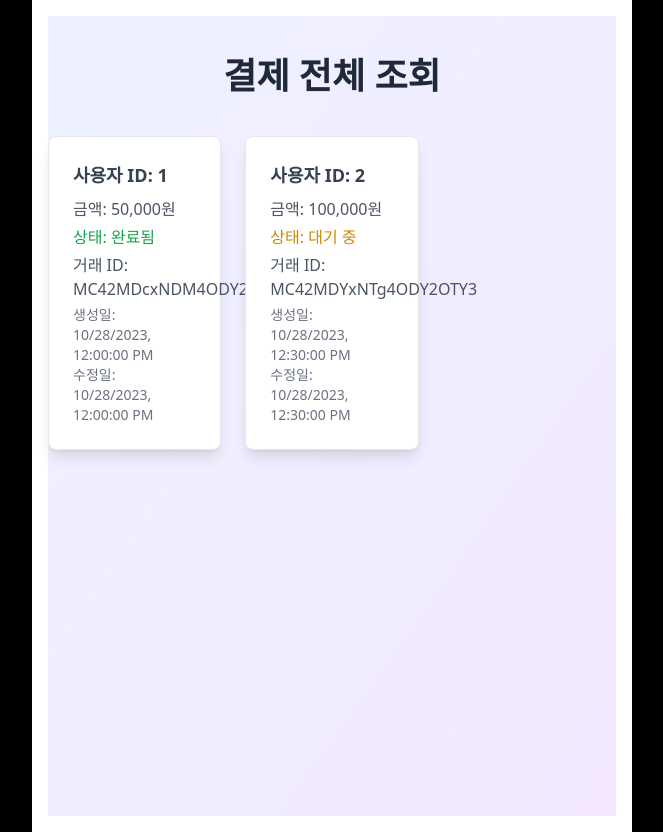
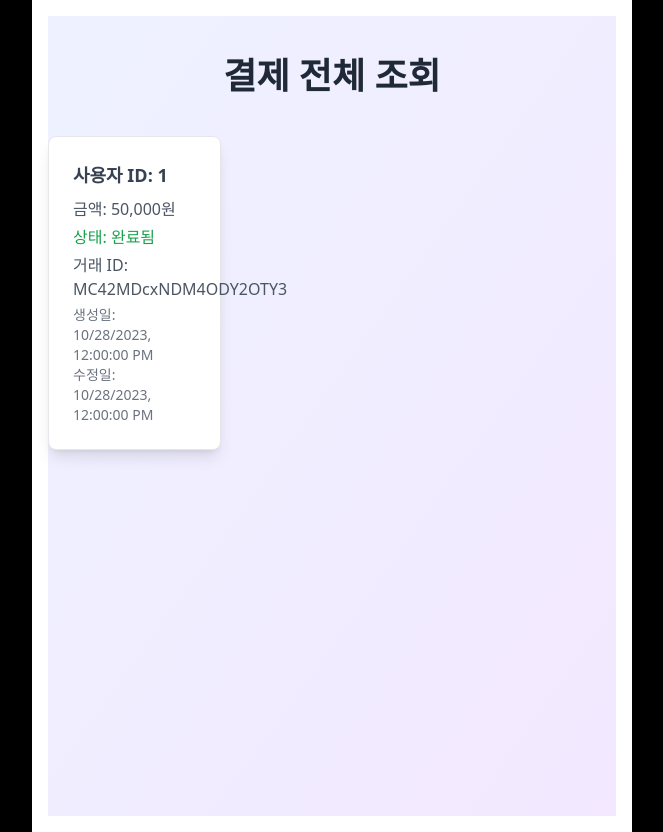
Before and after one commit to hk-toss-full/carrot-front, a React (Vite) app in the folder carrot/: page /payment/list in a window 1280 px wide. Shown: the whole page, without its empty margins (308-971 px from the left). Built offline with nearby package versions, Linux system fonts and the light colour scheme.

Commit message:
Revert "fix: 결제창 안 나오는 에러 수정 = currency 안 정해줘서 그럼"

```diff
--- a/carrot/src/pages/payment/api/paymentapi/PaymentService.ts
+++ b/carrot/src/pages/payment/api/paymentapi/PaymentService.ts
@@ -1,27 +1,23 @@
 import axiosInstance from '../axiosConfig';
 
 interface PaymentRequest {
+  userId: string;
   amount: number;
-  userId: string;
-  orderId: string;
-  orderName: string;
   status: "COMPLETED";
   transactionId: string;
 }
 
 interface PaymentResponse {
   id: number;
+  userId: string;
   amount: number;
-  userId: string;
-  orderId: string;
-  orderName: string;
   status: string;
   transactionId: string;
   createdAt: string;
   updatedAt: string;
 }
 
-const ROUTE = '/payment/checkout';
+const ROUTE = '/api/v1/payments';
 
 export const PaymentService = {
   getAll: async (): Promise<PaymentResponse[]> => {
--- a/carrot/src/pages/payment/pages/payements.tsx
+++ b/carrot/src/pages/payment/pages/payements.tsx
@@ -25,15 +25,15 @@ function PaymentListPage() {
         createdAt: "2023-10-28T12:00:00",
         updatedAt: "2023-10-28T12:00:00",
       },
-      {
-        id: 2,
-        userId: 2,
-        amount: 100000,
-        status: "PENDING",
-        transactionId: "MC42MDYxNTg4ODY2OTY3",
-        createdAt: "2023-10-28T12:30:00",
-        updatedAt: "2023-10-28T12:30:00",
-      },
+      // {
+      //   id: 2,
+      //   userId: 2,
+      //   amount: 100000,
+      //   status: "PENDING",
+      //   transactionId: "MC42MDYxNTg4ODY2OTY3",
+      //   createdAt: "2023-10-28T12:30:00",
+      //   updatedAt: "2023-10-28T12:30:00",
+      // },
     ];
 
     setPayments(mockData);
--- a/carrot/src/pages/payment/pages/paymentsave.tsx
+++ b/carrot/src/pages/payment/pages/paymentsave.tsx
@@ -8,7 +8,7 @@ const PaymentSavePage: React.FC = () => {
 
   const handleSubmit = async () => {
     try {
-      const response = await axios.post("/payment/list", { userId, amount });
+      const response = await axios.post("/api/v1/payments", { userId, amount });
       alert("결제가 성공적으로 저장되었습니다.");
     } catch (error) {
       alert("결제 저장 중 오류가 발생했습니다.");
--- a/carrot/src/pages/payment/payment/paymentcheckout.tsx
+++ b/carrot/src/pages/payment/payment/paymentcheckout.tsx
@@ -1,7 +1,7 @@
-import { loadTossPayments, ANONYMOUS, TossPaymentsPayment } from "@tosspayments/tosspayments-sdk";
+import { loadTossPayments, ANONYMOUS } from "@tosspayments/tosspayments-sdk";
 import { useEffect, useState } from "react";
 
-const clientKey = "test_sk_zXLkKEypNArWmo50nX3lmeaxYG5R";
+const clientKey = "test_ck_kYG57Eba3GZzXaRdnYYL8pWDOxmA";
 const customerKey = "gK3gyG1Kb5pUxqrq4ZmoE";
 
 type PaymentMethod = "카드" | "계좌이체" | "가상계좌" | "휴대폰 결제" | "문화상품권" | "해외 간편결제";
@@ -26,7 +26,7 @@ function convertToEnglishMethod(method: PaymentMethod): string {
 }
 
 export function PaymentCheckoutPage() {
-  const [payment, setPayment] = useState<TossPaymentsPayment | null>(null);
+  const [payment, setPayment] = useState<ANONYMOUS | null>(null);
   const [selectedPaymentMethod, setSelectedPaymentMethod] = useState<PaymentMethod | null>(null);
   const [amount, setAmount] = useState(10000);
 
@@ -50,10 +50,7 @@ export function PaymentCheckoutPage() {
     const orderId = generateRandomString();
 
     const commonParams = {
-      amount  :{
-        currency: "KRW",
-          value: amount,
-      },
+      amount,
       orderId,
       orderName: "토스 티셔츠 외 2건",
       successUrl: `${window.location.origin}/payment/success?orderId=${orderId}&amount=${amount}`,
@@ -68,26 +65,7 @@ export function PaymentCheckoutPage() {
         ...commonParams,
         method: convertToEnglishMethod(selectedPaymentMethod),
       });
-      // const response = await payment.requestPayment({
-      //   method: "CARD",
-      //   amount: {
-      //     currency: "KRW",
-      //     value: 50000,
-      //   },
-      //   orderId,
-      //   orderName: "토스 티셔츠 외 2건",
-      //   successUrl: window.location.origin + "/success.html",
-      //   failUrl: window.location.origin + "/fail.html",
-      //   customerEmail: "customer123@gmail.com",
-      //   customerName: "김토스",
-      //   customerMobilePhone: "01012341234",
-      //   card: {
-      //     useEscrow: false,
-      //     flowMode: "DEFAULT",
-      //     useCardPoint: false,
-      //     useAppCardOnly: false,
-      //   },
-      // });
+
       if (response.paymentKey) {
         const redirectUrl = `${window.location.origin}/payment/success?orderId=${orderId}&amount=${amount}&paymentKey=${response.paymentKey}`;
         console.log("Redirecting to:", redirectUrl);
--- a/carrot/src/pages/payment/payment/paymentsuccess.tsx
+++ b/carrot/src/pages/payment/payment/paymentsuccess.tsx
@@ -73,7 +73,7 @@ function PaymentSuccessPage() {
 
       const paymentRequest = {
         userId: 1, // 실제 사용자 ID로 교체해야 합니다.
-        amount: amount,
+        amount: parseFloat(amount),
         status: "COMPLETED",
         transactionId: orderId,
       };
```
